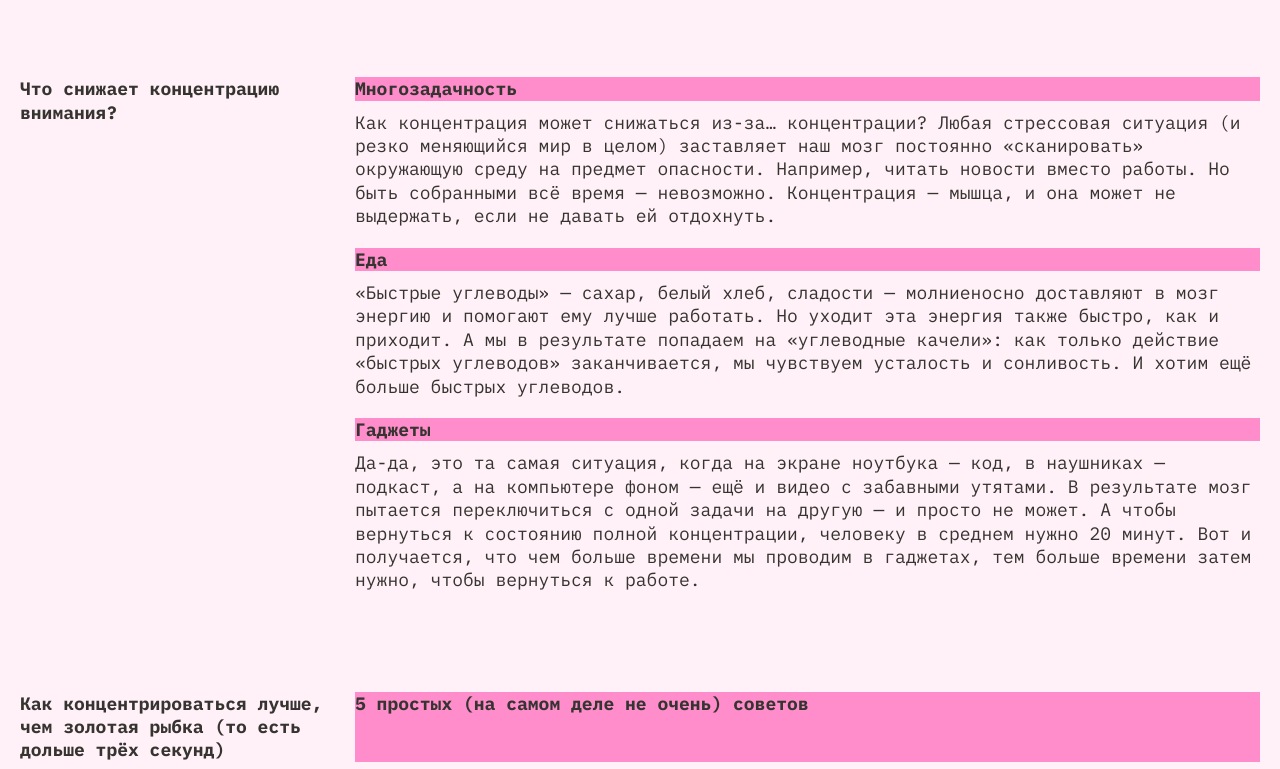
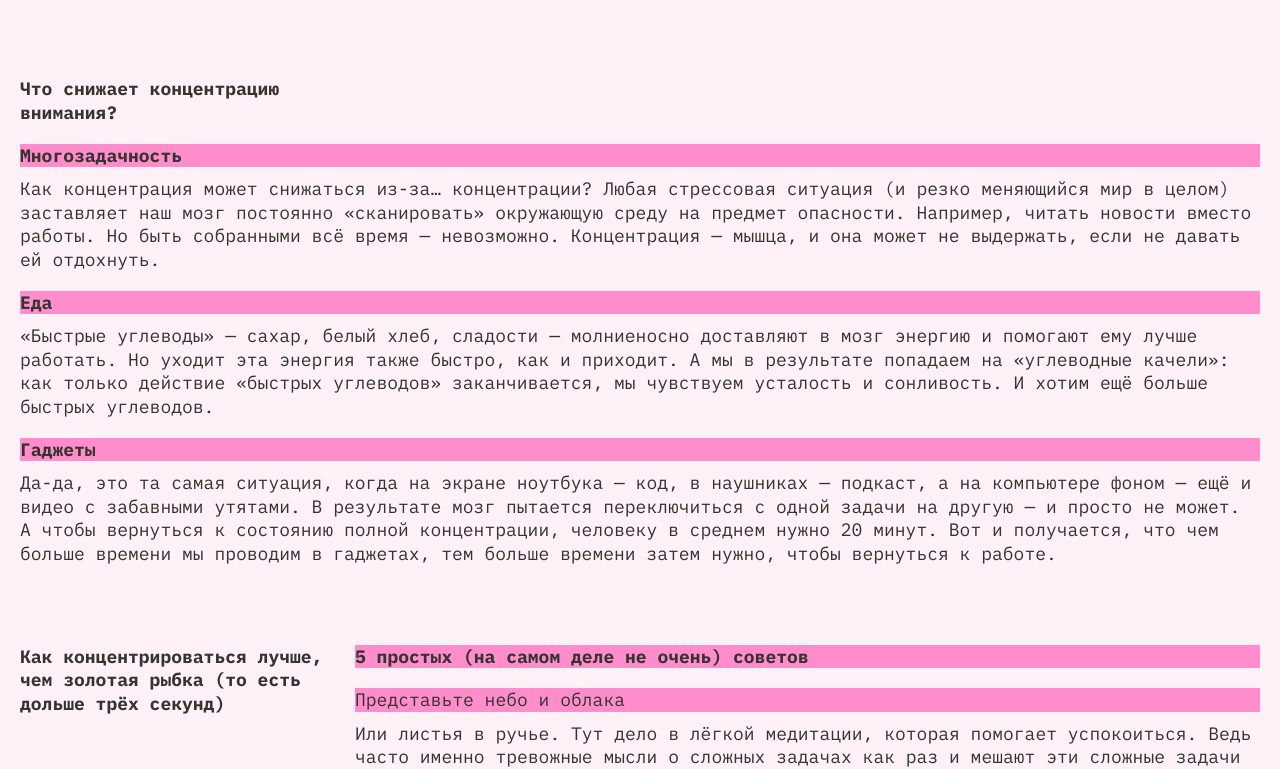
Before and after one commit to Brodyagados/slozhno-sosredotochitsya, a website: page index.html in a window 1280 px wide. Shown: the part 1501-2270 px from the top of the page. Drawn offline with Linux system fonts and the light colour scheme.

Commit message:
Дополнение к коммиту 848104cee6cf0d149c2a24244ff67eacc0336166

```diff
--- a/styles/style.css
+++ b/styles/style.css
@@ -118,12 +118,18 @@
   gap: 20px;
 }
 
+.section__list {
+  grid-area: section-list;
+}
+
 .section__title {
+  grid-area: section-title;
   font-size: inherit;
   color: var(--section-title-color);
 }
 
 .section__subtitle {
+  grid-area: section-subtitle;
   font-weight: 400;
 }
 
```
